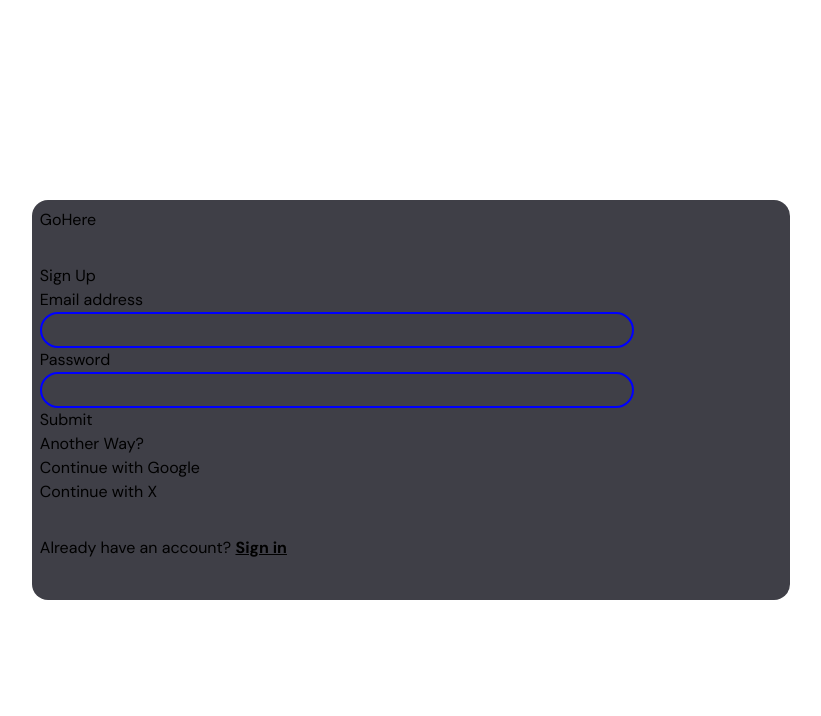
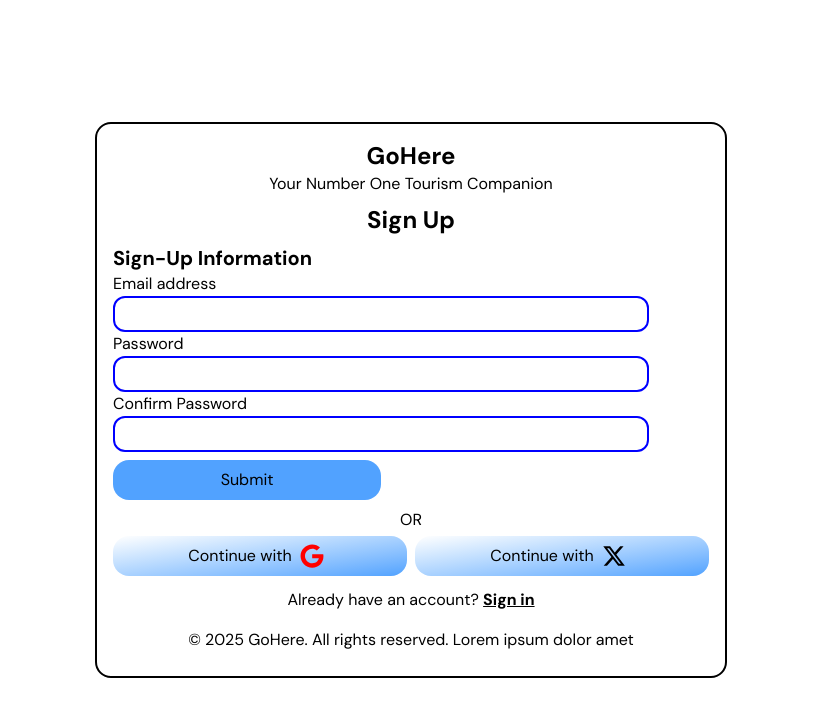
Before and after one commit to vilio316/goHere-client, a React (Vite) app: page /auth/sign-up in a window 1280 px wide. Shown: the top 716 px of the page, without its empty margins (229-1050 px from the left). Built offline with nearby package versions, Linux system fonts and the light colour scheme; no server answers.

Commit message:
Form Comps Visual Overhaul

```diff
--- a/src/components/auth/LoginPage.tsx
+++ b/src/components/auth/LoginPage.tsx
@@ -13,11 +13,11 @@ export default function Login(){
     }
 
  return(
-    <div className="min-h-[50vh] md:h-7/10 grid border-2 border-black md:w-5/10 p-1 md:p-2 rounded-2xl ">
+    <div className="min-h-[50vh] grid border-2 border-black md:w-5/10 p-2 md:p-4 rounded-2xl ">
         <div className='text-center'>
         <Link to='/' className='md:text-3xl text-2xl font-bold text-center'>GoHere </Link>
         <p>Your Number One Tourism Companion</p>
-        <p>Sign In</p>
+        <p className='text-2xl font-bold md:my-3'>Sign In</p>
         </div>
 
         <form onSubmit={handleSignIn}>
@@ -27,14 +27,16 @@ export default function Login(){
             <label htmlFor="email">
                 Username or email address
             </label>
-            <input type='email' className='form md:my-2 my-1' name='email' id='email' onChange={(e) => setMail(e.target.value)} autoFocus required />
+            <input type='email' className='form my-1' name='email' id='email' onChange={(e) => setMail(e.target.value)} autoFocus required />
             <label htmlFor="pwd">
                 Password
             </label>
-            <input type="password" name="password" id="pwd" className='form md:my-2 my-1' onChange={(e) => setPwd(e.target.value)} required />
-            <button type="submit" className='bg-blue-400 p-2 rounded-2xl md:my-2 my-1 text-center min-w-[45%]'>
+            <input type="password" name="password" id="pwd" className='form my-1' onChange={(e) => setPwd(e.target.value)} required />
+
+            <button type="submit" className='bg-blue-400 p-2 rounded-2xl md:my-2 my-1 text-center min-w-[45%] hover:underline hover:md-text-[20px] hover:font-bold'>
                 Submit
             </button>
+
             </fieldset>
         </form>
 
--- a/src/components/auth/SignUp.tsx
+++ b/src/components/auth/SignUp.tsx
@@ -1,6 +1,7 @@
 import axios from "axios";
 import { useState } from "react";
 import { Link, useNavigate } from "react-router"
+import { FaGoogle, FaXTwitter } from "react-icons/fa6";
 
 export default function SignUp(){
     const [email, setEmail] = useState('')
@@ -15,11 +16,19 @@ export default function SignUp(){
     }
 
     return(
-        <div className='min-h-[50vh] grid w-6/10 rounded-2xl p-1 md:p-2 bg-zinc-700'>
-            <p>GoHere</p>
-        <div>
-            <p>Sign Up</p>
+        <div className='min-h-[50vh] grid md:w-5/10 rounded-2xl p-2 md:p-4 border-2 border-black'>
+            <div className="grid">
+            <Link to='/' className="text-2xl font-bold text-center">GoHere </Link>
+             <p className="text-center">Your Number One Tourism Companion</p>
+
+            <p className="text-center my-1 md:my-2 font-bold text-2xl">Sign Up</p>
             <form onSubmit={handleSubmit}>
+
+                <legend className="text-xl font-bold">
+                    Sign-Up Information
+                </legend>
+
+                <fieldset>
                 <label htmlFor="email">
                     Email address
                 </label>
@@ -28,16 +37,36 @@ export default function SignUp(){
                     Password
                 </label>
                 <input type="password" name="password" id="password" className='form' onChange={(e)=> setPassword(e.target.value)}  />
-                <button type="submit">Submit</button>
+                 <label htmlFor="confPassword">
+                   Confirm Password
+                </label>
+                <input type="password" name="confirm_password" id="password" className='form'   />
+                </fieldset>
+
+                <button type="submit" className='bg-blue-400 p-2 rounded-2xl md:my-2 my-1 text-center min-w-[45%] hover:underline hover:md-text-[20px] hover:font-bold'>
+                Submit
+            </button>
+
             </form>
             <div>
-                <p>Another Way?</p>
-                <p>Continue with Google</p>
-                <p>Continue with X </p>
+                <p className="text-center">OR</p>
+                  <div className='grid md:grid-cols-2 gap-2 my-2 md:my-1'>
+                               <p className='md:p-2 p-1 md:rounded-2xl rounded-3xl bg-gradient-to-br from-white to-blue-400 text-center hover:to-blue-600 transition-colors'>Continue with
+                                   <span className='md:p-2 p-1'>
+                                       <FaGoogle fill='red' size={24} className='inline' />
+                                   </span>
+                               </p>
+                               <p className='md:p-2 p-1 md:rounded-2xl rounded-3xl bg-gradient-to-br from-white to-blue-400 text-center hover:to-blue-600 transition-colors'>Continue with
+                                    <span className='md:p-2 p-1'>
+                                       <FaXTwitter fill='black' size={24} className='inline' />
+                                   </span>
+                                   </p>
+                           </div>
             </div>
 
         </div>
-          <p>Already have an account? <Link to='/auth' className='underline font-bold'>Sign in</Link> </p>
+          <p className=" md:my-2 my-1 text-center">Already have an account? <Link to='/auth' className='underline font-bold'>Sign in</Link> </p>
+           <p className='md:my-2 my-1 text-center'>&copy; 2025 GoHere. All rights reserved. Lorem ipsum dolor amet</p>
         </div>
     )
 }
--- a/src/index.css
+++ b/src/index.css
@@ -8,8 +8,8 @@
     display: block;
     border: 2px solid blue;
     outline: none;
-    border-radius: 1.25rem;
+    border-radius: 0.75rem;
     padding:0.25rem;
     text-indent: 1rem;
-    width: 80%;
+    width: 90%;
 }
```
